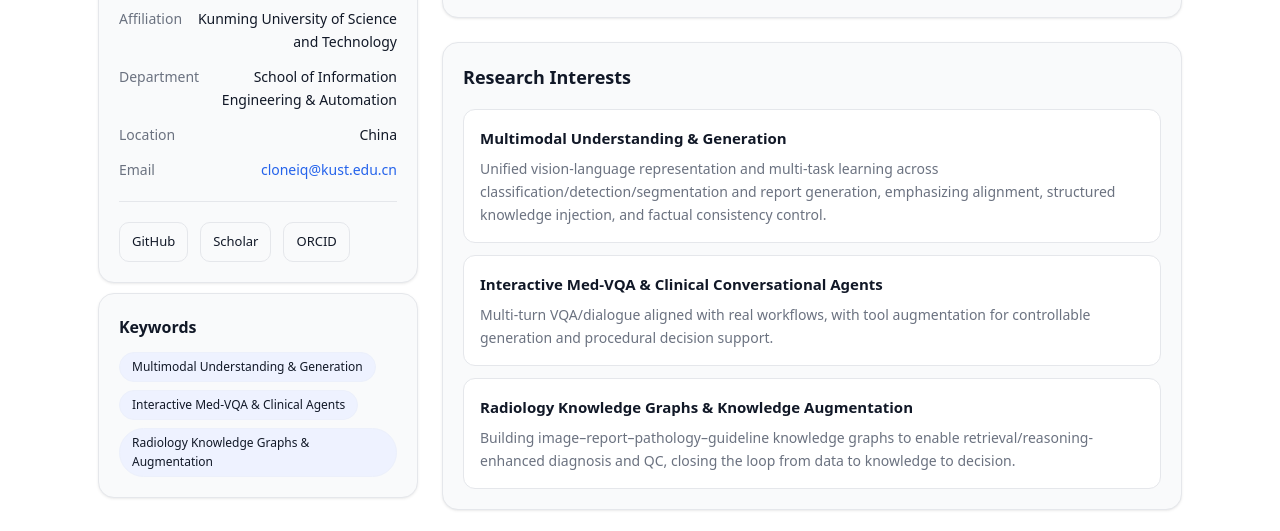
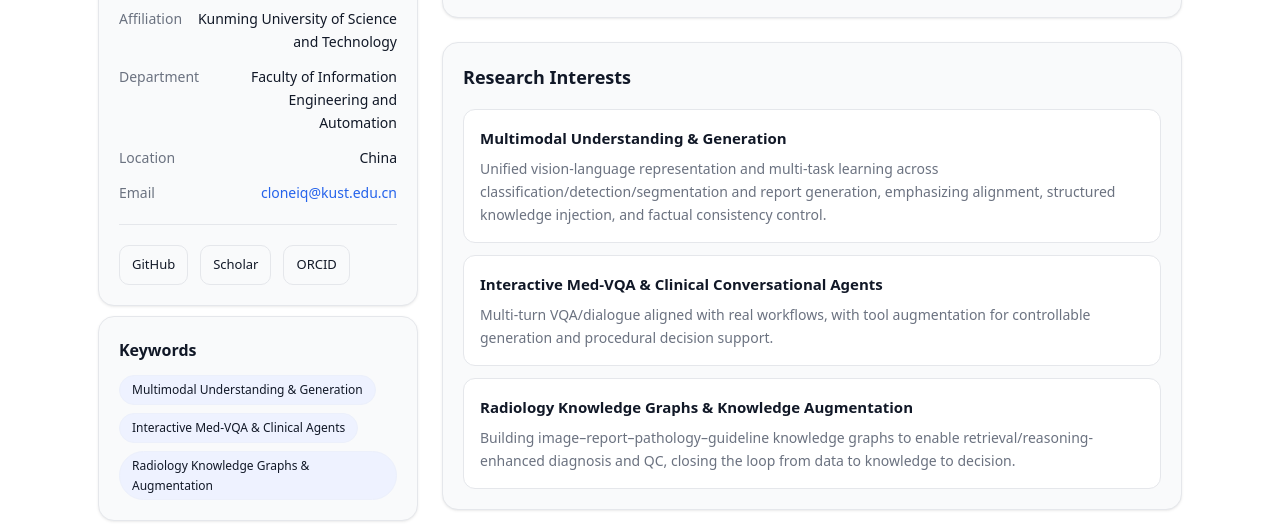
Before and after one commit to cloneiq/cloneiq.github.io, a plain HTML site: page index.html in a window 1280 px wide. Shown: the part 224-755 px from the top of the page. Drawn offline with Linux system fonts and the light colour scheme.

Commit message:
Update index.html

```diff
--- a/index.html
+++ b/index.html
@@ -322,7 +322,7 @@
         kv_org: "Affiliation",
         kv_org_value: "Kunming University of Science and Technology",
         kv_dept: "Department",
-        kv_dept_value: "School of Information Engineering & Automation",
+        kv_dept_value: "Faculty of Information Engineering and Automation",
         kv_loc: "Location",
         kv_loc_value: "China",
         kv_email: "Email",
```
